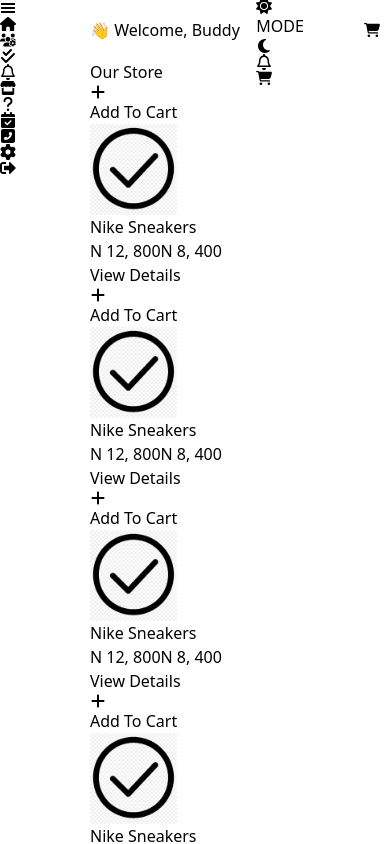
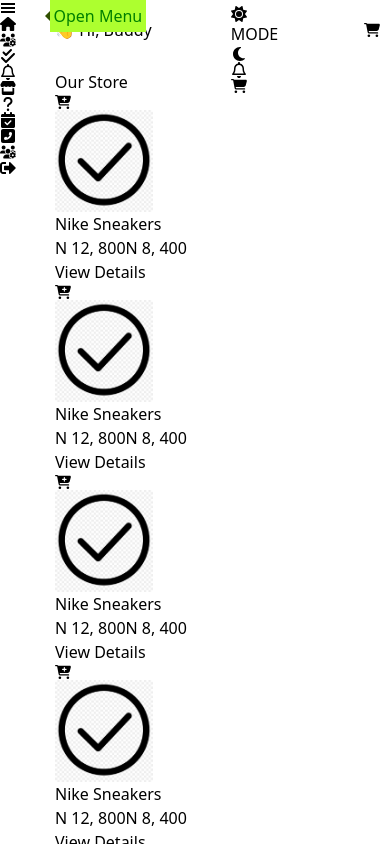
Before and after one commit to Nkemakolamuko/e-cleaning-frontend, a React (Vite) app: page /dashboard/store in a window 390 px wide. Built offline with nearby package versions, Linux system fonts and the light colour scheme.

Commit message:
Add more flexibility on mobile screens and add tooltip -- yayy

```diff
--- a/src/components/layout.nav/ClosedSideBar.jsx
+++ b/src/components/layout.nav/ClosedSideBar.jsx
@@ -43,26 +43,26 @@
   };
   return (
     <aside
-      className={`w-fit h-screen bg-white flex flex-col px-6 py-5 shadow-sm z-50 border-r ${
+      className={`w-fit h-screen bg-white flex flex-col px-2 py-4 shadow-sm md:border-r z-[999] ${
         darkMode ? "dark-mode" : ""
       }`}
     >
       {/* <p className="text-lg font-bold">Clean-Off Agency</p> */}
-      <div className="px-1 py-[5px]">
-        {/* <p className="text-lg font-bold truncate">24/7 E-Laundry Service</p> */}
+      <div className="px-1 py-[5px] tooltip">
         <p
           onClick={handleSideBarOpen}
           className="active:scale-75 cursor-pointer"
         >
           <GiHamburgerMenu className="w-6 h-6" />
         </p>
+        <span className="tooltiptext rounded">Open Menu</span>
       </div>
       <ul className="flex flex-col gap-1 my-4 text-green-900 overflow-hidden hover:overflow-auto w-fit transition-all duration-300">
         <Link to="/dashboard" onClick={() => handleActiveLink("/dashboard")}>
           <li
-            className={`flex items-center gap-4 bg-green-100 px-2 py-4 cursor-pointer hover:bg-green-300 hover:rounded-md hover:text-white ${
+            className={`flex items-center gap-4 bg-green-50 px-2 py-4 cursor-pointer hover:bg-green-300 hover:text-white hover:rounded-md ${
               activeLink === "/dashboard"
-                ? "bg-green-500 text-white rounded-md"
+                ? "bg-green-300 text-white rounded-md"
                 : ""
             } transition-all duration-300`}
           >
@@ -77,9 +77,9 @@
           onClick={() => handleActiveLink("/cleaners")}
         >
           <li
-            className={`flex items-center gap-4 bg-green-100 px-2 py-4 cursor-pointer hover:bg-green-300 hover:rounded-md hover:text-white ${
+            className={`flex items-center gap-4 bg-green-50 px-2 py-4 cursor-pointer hover:bg-green-300 hover:text-white hover:rounded-md ${
               activeLink === "/cleaners"
-                ? "bg-green-500 text-white rounded-md"
+                ? "bg-green-300 text-white rounded-md"
                 : ""
             } transition-all duration-300`}
           >
@@ -94,9 +94,9 @@
           onClick={() => handleActiveLink("/orders")}
         >
           <li
-            className={`flex items-center gap-4 bg-green-100 px-2 py-4 cursor-pointer hover:bg-green-300 hover:rounded-md hover:text-white ${
+            className={`flex items-center gap-4 bg-green-50 px-2 py-4 cursor-pointer hover:bg-green-300 hover:text-white hover:rounded-md ${
               activeLink === "/orders"
-                ? "bg-green-500 text-white rounded-md"
+                ? "bg-green-300 text-white rounded-md"
                 : ""
             } transition-all duration-300`}
           >
@@ -111,9 +111,9 @@
           onClick={() => handleActiveLink("/notifications")}
         >
           <li
-            className={`flex items-center gap-4 bg-green-100 px-2 py-4 cursor-pointer hover:bg-green-300 hover:rounded-md hover:text-white ${
+            className={`flex items-center gap-4 bg-green-50 px-2 py-4 cursor-pointer hover:bg-green-300 hover:text-white hover:rounded-md ${
               activeLink === "/notifications"
-                ? "bg-green-500 text-white rounded-md"
+                ? "bg-green-300 text-white rounded-md"
                 : ""
             } transition-all duration-300`}
           >
@@ -125,9 +125,9 @@
 
         <Link to="/dashboard/store" onClick={() => handleActiveLink("/store")}>
           <li
-            className={`flex items-center gap-4 bg-green-100 px-2 py-4 cursor-pointer hover:bg-green-300 hover:rounded-md hover:text-white ${
+            className={`flex items-center gap-4 bg-green-50 px-2 py-4 cursor-pointer hover:bg-green-300 hover:text-white hover:rounded-md ${
               activeLink === "/store"
-                ? "bg-green-500 text-white rounded-md"
+                ? "bg-green-300 text-white rounded-md"
                 : ""
             } transition-all duration-300`}
           >
@@ -139,8 +139,8 @@
 
         <Link to="/dashboard/faq" onClick={() => handleActiveLink("/faq")}>
           <li
-            className={`flex items-center gap-4 bg-green-100 px-2 py-4 cursor-pointer hover:bg-green-300 hover:rounded-md hover:text-white ${
-              activeLink === "/faq" ? "bg-green-500 text-white rounded-md" : ""
+            className={`flex items-center gap-4 bg-green-50 px-2 py-4 cursor-pointer hover:bg-green-300 hover:text-white hover:rounded-md ${
+              activeLink === "/faq" ? "bg-green-300 text-white rounded-md" : ""
             } transition-all duration-300`}
           >
             <span className="">
@@ -154,9 +154,9 @@
           onClick={() => handleActiveLink("/history")}
         >
           <li
-            className={`flex items-center gap-4 bg-green-100 px-2 py-4 cursor-pointer hover:bg-green-300 hover:rounded-md hover:text-white ${
+            className={`flex items-center gap-4 bg-green-50 px-2 py-4 cursor-pointer hover:bg-green-300 hover:text-white hover:rounded-md ${
               activeLink === "/history"
-                ? "bg-green-500 text-white rounded-md"
+                ? "bg-green-300 text-white rounded-md"
                 : ""
             } transition-all duration-300`}
           >
@@ -171,9 +171,9 @@
           onClick={() => handleActiveLink("/contact")}
         >
           <li
-            className={`flex items-center gap-4 bg-green-100 px-2 py-4 cursor-pointer hover:bg-green-300 hover:rounded-md hover:text-white ${
+            className={`flex items-center gap-4 bg-green-50 px-2 py-4 cursor-pointer hover:bg-green-300 hover:text-white hover:rounded-md ${
               activeLink === "/contact"
-                ? "bg-green-500 text-white rounded-md"
+                ? "bg-green-300 text-white rounded-md"
                 : ""
             } transition-all duration-300`}
           >
@@ -188,14 +188,14 @@
           onClick={() => handleActiveLink("/settings")}
         >
           <li
-            className={`flex items-center gap-4 bg-green-100 px-2 py-4 cursor-pointer hover:bg-green-300 hover:rounded-md hover:text-white ${
+            className={`flex items-center gap-4 bg-green-50 px-2 py-4 cursor-pointer hover:bg-green-300 hover:text-white hover:rounded-md ${
               activeLink === "/settings"
-                ? "bg-green-500 text-white rounded-md"
+                ? "bg-green-300 text-white rounded-md"
                 : ""
             } transition-all duration-300`}
           >
             <span className="">
-              <FaGear />
+              <FaUsersGear />
             </span>
           </li>
         </Link>
@@ -203,12 +203,13 @@
 
       {/* Log Out */}
       <p
-        className="flex flex-col items-center text-rose-600 border border-slate-300 p-2 hover:bg-rose-600 hover:text-white w-fit transition-all duration-300 cursor-pointer"
+        className="flex flex-col items-center text-rose-600 border border-slate-300 p-2 hover:bg-rose-600 hover:text-white w-fit transition-all duration-300 cursor-pointer tooltip"
         onClick={handleLogout}
       >
         <span>
           <FaSignOutAlt />
         </span>
+        <span className="tooltiptext rounded">Logout</span>
       </p>
     </aside>
   );
--- a/src/components/modal/CartModal.jsx
+++ b/src/components/modal/CartModal.jsx
@@ -14,7 +14,7 @@
     }
   };
   return (
-    <div className="max-w-fit h-fit bg-white flex items-center flex-col justify-center absolute top-2 right-2 md:right-8 z-50 shadow-lg shadow-black/20 rounded p-2 transition-all duration-300">
+    <div className="max-w-fit h-fit bg-white flex items-center flex-col justify-center absolute top-2 right-2 md:right-8 z-[999] shadow-lg shadow-black/20 rounded p-2 transition-all duration-300">
       <div className="w-full flex items-center justify-between">
         <p className="tracking-widest font-medium">
           Items In Your Cart:{" "}
--- a/src/components/store/StoreCards.jsx
+++ b/src/components/store/StoreCards.jsx
@@ -1,6 +1,6 @@
 import React, { useContext, useState } from "react";
 import logo from "../../assets/logo.jpg";
-import { FaPlus } from "react-icons/fa6";
+import { FaCartPlus, FaPlus } from "react-icons/fa6";
 import { BgContext } from "../../App";
 
 const StoreCards = ({ handleViewDetails }) => {
@@ -10,15 +10,14 @@
     setCartModalCount(() => cartModalCount + 1);
   };
   return (
-    <div className="bg-white flex flex-col md:shadow-sm shadow-lg md:hover:shadow-lg items-center p-2 rounded transition-all duration-300 relative">
+    <div className="bg-gradient-to-tr from-white to-white/30 hover:from-white/30 hover:to-white flex flex-col md:shadow-sm shadow-lg md:hover:shadow-lg items-center p-2 rounded scale-95 md:scale-100 transition-all duration-300 relative">
       <p
-        className="right-0 top-0 absolute p-1 text-xs flex flex-col items-center hover:bg-slate-100 bg-slate-100 md:bg-white cursor-pointer transition-all duration-300"
+        className="right-2 top-2 absolute p-1 text-xs hover:bg-yellow-300 bg-yellow-400 text-slate-100 cursor-pointer shadow-md active:shadow-none active:scale-90 transition-all duration-300"
         onClick={handleCartModalCount}
       >
         <span>
-          <FaPlus className="w-5 h-5" />
+          <FaCartPlus className="w-5 h-5" />
         </span>
-        <span className="text-[9px]">Add To Cart</span>
       </p>
       <img
         src={logo}
@@ -27,16 +26,16 @@
         height={"30%"}
         className="rounded-full"
       />
-      <div className="flex flex-col mx-auto text-center">
+      <div className="flex flex-col mx-auto text-center w-[80%] items-center">
         <p className="tracking-widest font-medium">Nike Sneakers</p>
         <p className="flex items-center gap-4">
-          <span className="line-through text-rose-600 opacity-60">
+          <span className="line-through text-rose-600 opacity-50">
             N 12, 800
           </span>
           <span className="font-medium text-green-500">N 8, 400</span>
         </p>
         <button
-          className="p-2 w-full bg-white hover:bg-black hover:text-white  border-2 hover:border-black font-medium hover:rounded transition-all duration-300 ease-in-out"
+          className="p-2 w-full bg-black/85 hover:bg-black text-white  border-2 border-black/85 hover:border-black font-medium hover:rounded-md rounded transition-all duration-300 ease-in-out"
           onClick={handleViewDetails}
         >
           View Details
--- a/src/index.css
+++ b/src/index.css
@@ -23,8 +23,8 @@
 .grid-container-close {
   display: grid;
 
-  grid-template-columns: 80px 1fr 1fr 1fr;
-  grid-template-rows: 50px 1fr;
+  grid-template-columns: 45px 1fr 1fr 1fr;
+  grid-template-rows: 60px 1fr;
   grid-template-areas:
     "sidebar header header header"
     "sidebar main main main";
@@ -88,15 +88,42 @@
   box-shadow: 10px -50px 10px 20px rgb(240, 253, 244);
 }
 
-/* Slide effect */
-.slide-in {
-  opacity: 1;
-  transform: translateY(0);
-  transition: opacity 0.5s ease, transform 0.5s ease;
+/* Tootip */
+.tooltip {
+  position: relative;
+  /* display: inline-block; */
 }
 
-.slide-out {
+.tooltip .tooltiptext {
+  visibility: hidden;
+  width: fit-content;
+  text-wrap: nowrap;
+  background: greenyellow;
+  padding: 4px 4px;
+  position: absolute;
+  z-index: 9999;
+  top: 0px;
+  left: 110%;
+  color: green;
   opacity: 0;
-  transform: translateY(50px);
-  transition: opacity 0.5s ease, transform 0.5s ease;
+  transition: opacity 0.5s;
 }
+
+.tooltip .tooltiptext::after {
+  content: "";
+  position: absolute;
+  top: 50%;
+  right: 100%;
+  margin-top: -5px;
+  border-width: 5px;
+  border-style: solid;
+  border-color: transparent rgb(48, 80, 0) transparent transparent;
+}
+
+.tooltip:hover .tooltiptext {
+  visibility: visible;
+  opacity: 1;
+}
+/* .tooltip .tooltiptext {
+  visibility: visible;
+} */
--- a/src/layout/Header.jsx
+++ b/src/layout/Header.jsx
@@ -1,5 +1,11 @@
 import React, { useContext, useEffect, useState } from "react";
-import { FaCartShopping, FaMoon, FaRegBell, FaSun } from "react-icons/fa6";
+import {
+  FaCartShopping,
+  FaFire,
+  FaMoon,
+  FaRegBell,
+  FaSun,
+} from "react-icons/fa6";
 import { BgContext } from "../App";
 import CartModal from "../components/modal/CartModal";
 import NotificationModal from "../components/modal/NotificationModal";
@@ -55,7 +61,7 @@
 
   return (
     <header
-      className={`header border-b relative transition-all duration-300 ${
+      className={`header shadow-md relative transition-all duration-300 bg-green-50 ${
         darkMode ? "dark-mode" : ""
       }`}
     >
@@ -66,18 +72,26 @@
           handleCloseNotificationModal={handleCloseNotificationModal}
         />
       )}
-      {!smallScreenSideBar && (
-        <p className="font-semibold">
-          👋 Welcome,{" "}
-          {user?.name?.split(" ")[1].toUpperCase() ||
-            user?.name?.toUpperCase() ||
-            "Buddy"}
-        </p>
-      )}
+
+      <p className="font-semibold truncate">
+        👋 Hi,{" "}
+        {user?.name?.split(" ")[0].charAt(0).toUpperCase() +
+          user?.name?.slice(1).split(" ")[0] ||
+          user?.name?.charAt(0).toUpperCase() ||
+          "Buddy"}
+      </p>
+
       <div className="hidden md:flex items-center gap-2">
-        <p className="p-2 border bg-slate-100 rounded-sm hover:bg-black hover:text-white hover:rounded-md text-sm cursor-pointer font-semibold transition-all duration-300 ">
-          Call To Book
-        </p>
+        <a
+          href="tel:+2347040876440"
+          target="_blank"
+          className="p-2 border bg-black/90 rounded hover:bg-black text-white hover:rounded-md text-sm cursor-pointer font-semibold transition-all duration-300 flex items-center gap-3"
+        >
+          <span className="text-yellow-300">
+            <FaFire />
+          </span>
+          <span>Hotline</span>
+        </a>
         <div className="px-4 md:px-4 lg:px-4 flex gap-2 items-center ">
           <p
             className="hover:bg-slate-100 text-yellow-400 border rounded-full cursor-pointer p-2 transition-all duration-300"
--- a/src/pages/Store.jsx
+++ b/src/pages/Store.jsx
@@ -12,7 +12,7 @@
     <div className="relative">
       <Title title="Our Store" />
 
-      <section className="grid grid-cols-1 md:grid-cols-4 w-[90%] md:w-[90%] place-content-center gap-4">
+      <section className="grid grid-cols-1 md:grid-cols-4 w-[100%]  place-content-center gap-4">
         <StoreCards handleViewDetails={handleViewDetails} />
         <StoreCards handleViewDetails={handleViewDetails} />
         <StoreCards handleViewDetails={handleViewDetails} />
--- a/src/pages/authPages/Register.jsx
+++ b/src/pages/authPages/Register.jsx
@@ -21,7 +21,12 @@
     e.preventDefault();
     if (!name || !email || !password) {
       alert("All fields are required");
+      return;
     }
+    // if (name.split(" ")[1] === undefined) {
+    //   alert("Needs at least 2 names");
+    //   return;
+    // }
     const user = {
       name,
       email,
```
Also changed, not shown: src/components/DashboardHistory.jsx (+7 -8 lines), src/components/cleanersNearby/CleanersCard.jsx (+12 -9 lines), src/pages/Cleaners.jsx (+4 -4 lines), src/pages/Dashboard.jsx (+13 -14 lines).
